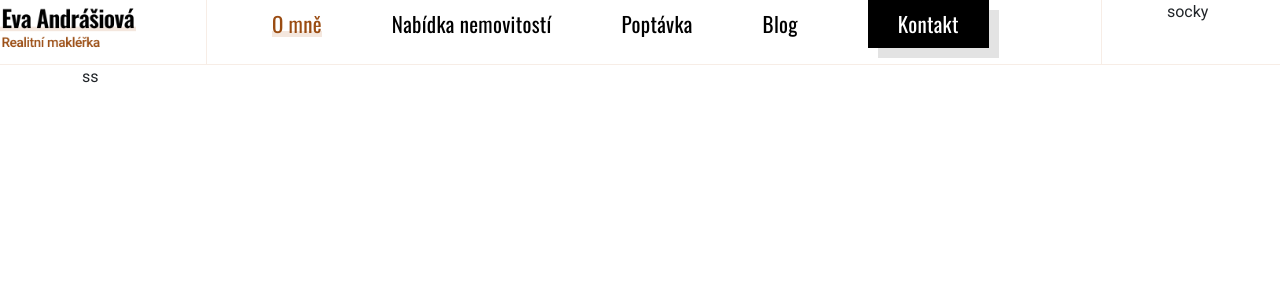
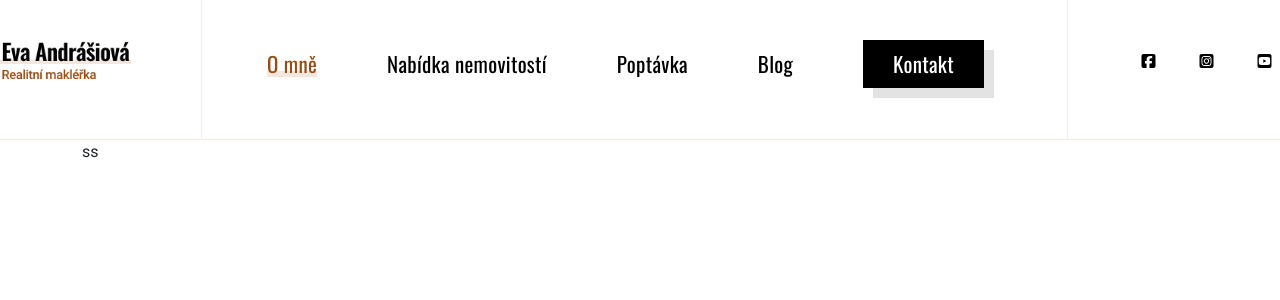
Before and after one commit to Guteres007/andrasiova-frontend-next-js, a Next.js app: page / in a window 1280 px wide. Shown: the top 300 px of the page. Built offline with nearby package versions, Linux system fonts and the light colour scheme.

Commit message:
header základní rozložení

```diff
--- a/components/Active-link.js
+++ b/components/Active-link.js
@@ -11,8 +11,8 @@ function ActiveLink({ children, href }) {
   }
 
   return (
-    <Link href={href} onClick={handleClick} >
-      <a className={router.asPath === href ? styles.active : styles.menuLink}>{children}</a>
+    <Link href={href}>
+      <a  onClick={handleClick} className={router.asPath === href ? styles.active : styles.menuLink}>{children}</a>
     </Link>
   )
 }
--- a/components/Base-layout.js
+++ b/components/Base-layout.js
@@ -9,7 +9,6 @@ export default function BaseLayout({ children }) {
         <link rel="preconnect" href="https://fonts.googleapis.com"/>
         <link rel="preconnect" href="https://fonts.gstatic.com" crossOrigin="true"  />
         <link href="https://fonts.googleapis.com/css2?family=Oswald:wght@400;600&family=Roboto:wght@400;500;700&display=swap" rel="stylesheet"/>
-        <link rel="stylesheet" href="https://cdnjs.cloudflare.com/ajax/libs/font-awesome/6.0.0/css/all.min.css"/>
       </Head>
 
          <Header/>
--- a/components/Button.js
+++ b/components/Button.js
@@ -3,17 +3,16 @@ import Link from "next/link";
 import {useRouter} from "next/router";
 
 export default function Button({href, children}) {
-
     const router = useRouter()
 
     const handleClick = (e) => {
         e.preventDefault()
         router.push(href)
     }
-    if (href.length > 0) {
+    if (href?.length > 0) {
         return (
-            <Link href={href} onClick={handleClick}>
-                <a className={styles.button}>{children}</a>
+            <Link href={href}>
+                <a onClick={handleClick} className={styles.button}>{children}</a>
             </Link>
         )
     } else {
--- a/components/Header.js
+++ b/components/Header.js
@@ -1,20 +1,21 @@
 import styles from '../styles/components/header.module.scss'
 import Image from 'next/image'
 import logo from '../public/andrasiova-logo.webp'
-import {useRouter} from "next/router";
 import ActiveLink from "./Active-link";
 import Button from "./Button";
 import Link from "next/link";
+import {faFacebookSquare, faInstagramSquare, faYoutubeSquare} from '@fortawesome/free-brands-svg-icons'
+import {FontAwesomeIcon} from "@fortawesome/react-fontawesome"
 
 
 export default function Header() {
-    const router = useRouter();
+
     return (
         <div className={styles.header}>
             <div className={styles.logoSection}>
                 <Link href={'/'}>
                     <a>
-                      <Image src={logo}/>
+                        <Image src={logo}/>
                     </a>
                 </Link>
             </div>
@@ -51,7 +52,31 @@ export default function Header() {
 
             </div>
             <div className={styles.socialSection}>
-                socky
+                <ul>
+                    <li>
+                        <Link href={'/pryc'}>
+                            <a>
+                                <FontAwesomeIcon className={'text-black'} icon={faFacebookSquare}/>
+                            </a>
+                        </Link>
+                    </li>
+                    <li>
+                        <Link href={'/pryc'}>
+                            <a>
+                                <FontAwesomeIcon className={'text-black'} icon={faInstagramSquare}/>
+                            </a>
+                        </Link>
+                    </li>
+                    <li>
+                        <Link href={'/pryc'}>
+                            <a>
+                                <FontAwesomeIcon className={'text-black'} icon={faYoutubeSquare}/>
+                            </a>
+                        </Link>
+                    </li>
+                </ul>
+
+
             </div>
         </div>
     )
--- a/package.json
+++ b/package.json
@@ -9,6 +9,11 @@
     "lint": "next lint"
   },
   "dependencies": {
+    "@fortawesome/fontawesome-svg-core": "^6.1.1",
+    "@fortawesome/free-brands-svg-icons": "^6.1.1",
+    "@fortawesome/free-regular-svg-icons": "^6.1.1",
+    "@fortawesome/free-solid-svg-icons": "^6.1.1",
+    "@fortawesome/react-fontawesome": "^0.1.18",
     "bootstrap": "^5.1.3",
     "next": "12.1.6",
     "react": "18.1.0",
--- a/styles/components/header.module.scss
+++ b/styles/components/header.module.scss
@@ -8,15 +8,15 @@
 .logoSection {
   display: flex;
   justify-content: flex-end;
-  padding-right: 70px;
+  padding: 34px 70px 40px 0;
   width: 21%;
 }
 
 .menuSection {
   width: 100%;
-  padding-left: 65px;
   border-left: 1px solid #f7ede6;
   border-right: 1px solid #f7ede6;
+  padding: 40px 0 40px 65px;
 }
 
 .menuSection ul {
@@ -58,6 +58,20 @@
 }
 
 .socialSection {
+  padding: 50px 0 40px 65px;
   width: 18%;
-  padding-left: 65px;
 }
+.socialSection svg {
+  width: 31px;
+}
+.socialSection ul {
+  display: flex;
+  list-style: none;
+  padding-left: 0;
+}
+.socialSection ul li {
+  margin-right: 27px;
+}
+.socialSection ul li:last-child {
+  margin-right: 0;
+}
--- a/styles/globals.scss
+++ b/styles/globals.scss
@@ -9,3 +9,7 @@ body {
 h1, h2, h3, h4, h5, h6 {
   font-family: 'Oswald', sans-serif;
 }
+
+.text-black {
+  color: #000;
+}
```
Also changed, not shown: 1 other file (tests, documents, lock files or other folders).
